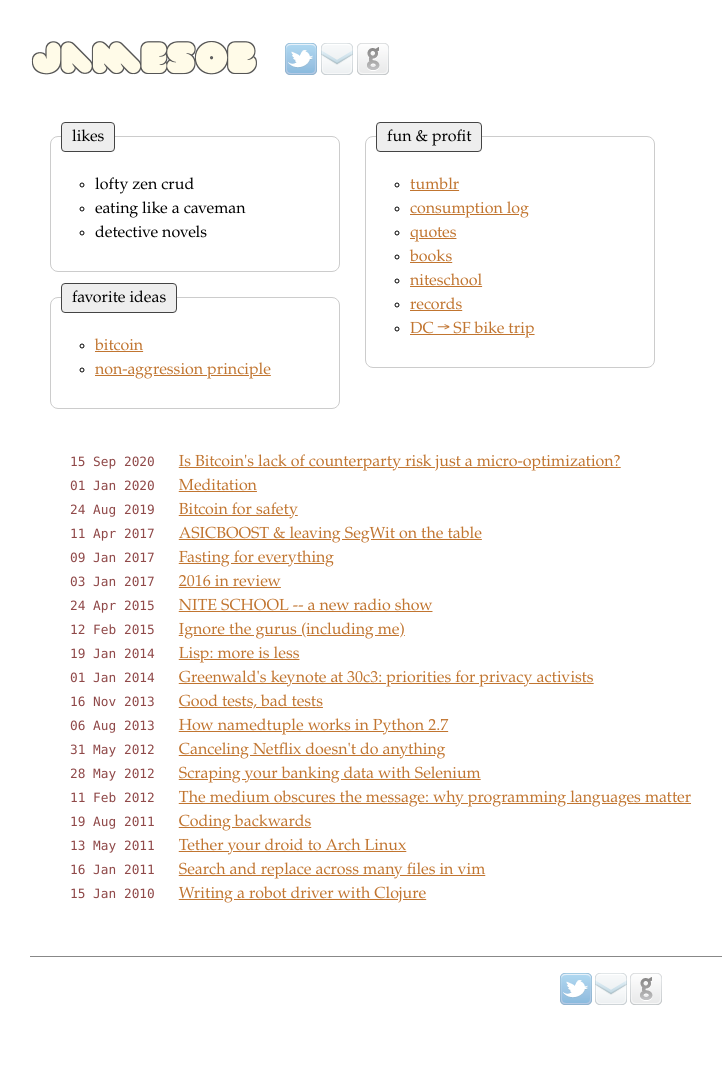
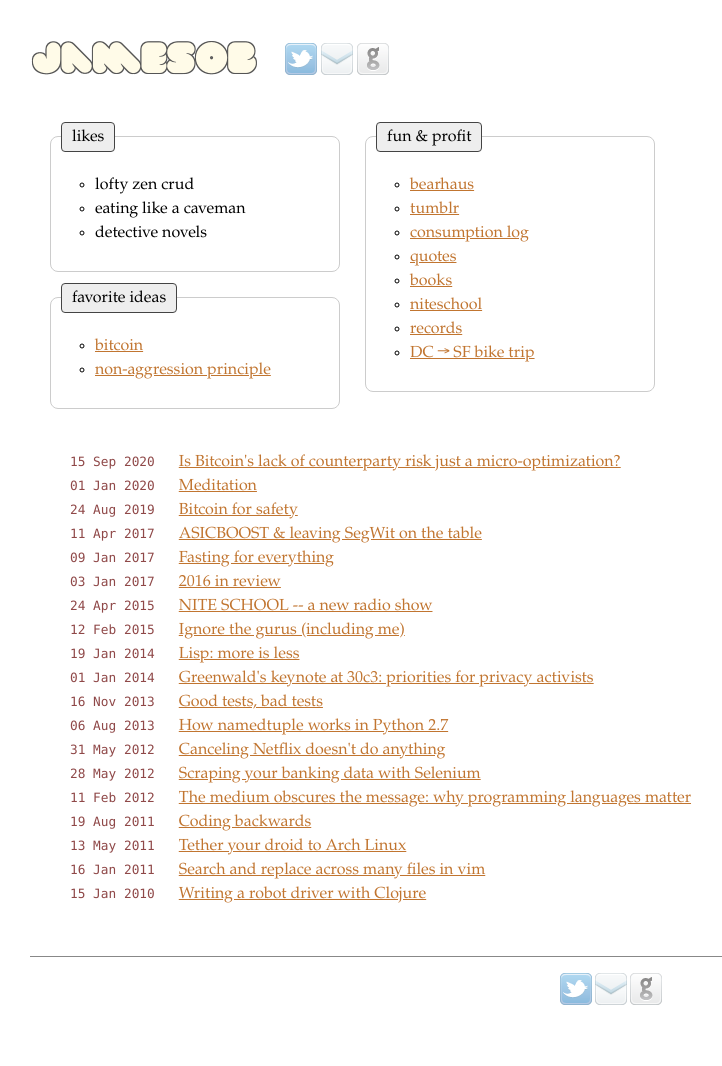
Before and after one commit to jamesob/jamesob.github.io, a Jekyll site: the page built from index.html, in a window 1280 px wide. Shown: the whole page, without its empty margins (240-962 px from the left). Built offline with Jekyll 4.4.1, drawn with Linux system fonts in a browser that asks for light colours.

Commit message:
add bearhaus

```diff
--- a/index.html
+++ b/index.html
@@ -33,6 +33,7 @@
       <div id="projects" class="box">
         <div class="title">fun &amp; profit</div>
         <ul>
+          <li><a href="https://bearhaus.substack.com/">bearhaus</a></li>
           <li><a href="https://jamesob.tumblr.com/">tumblr</a></li>
           <li><a href="/consumption">consumption log</a></li>
           <li><a href="/quotes">quotes</a></li>
```
